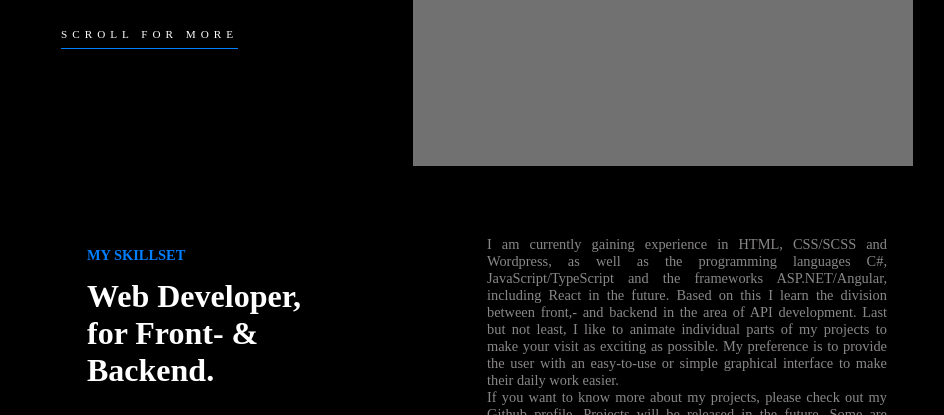
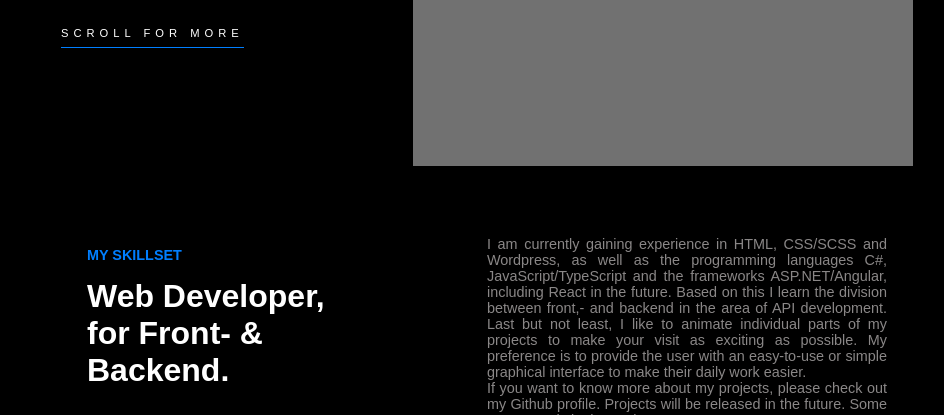
Before and after one commit to andrejkoller/personal-webpage, a plain HTML site: page index.html in a window 1280 px wide. Shown: the part 444-859 px from the top of the page, without its empty margins (168-1112 px from the left). Drawn offline with Linux system fonts and the light colour scheme; a web font is replaced by a local one.

Commit message:
Update stylesheet.css

```diff
--- a/css/stylesheet.css
+++ b/css/stylesheet.css
@@ -7,7 +7,7 @@
 }
 
 * {
-  font-family: "Poppins";
+  font-family: "Poppins", sans-serif;
 }
 
 html {
```
